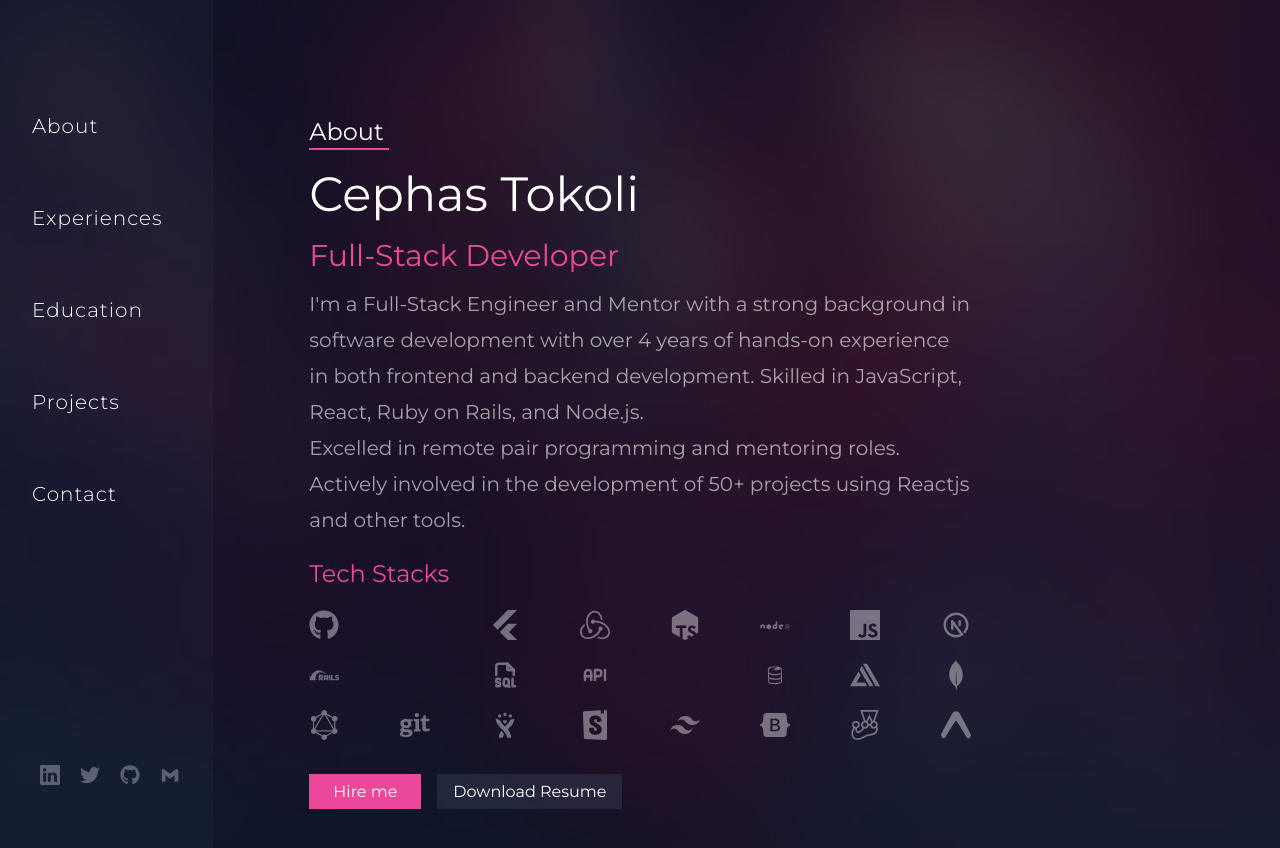
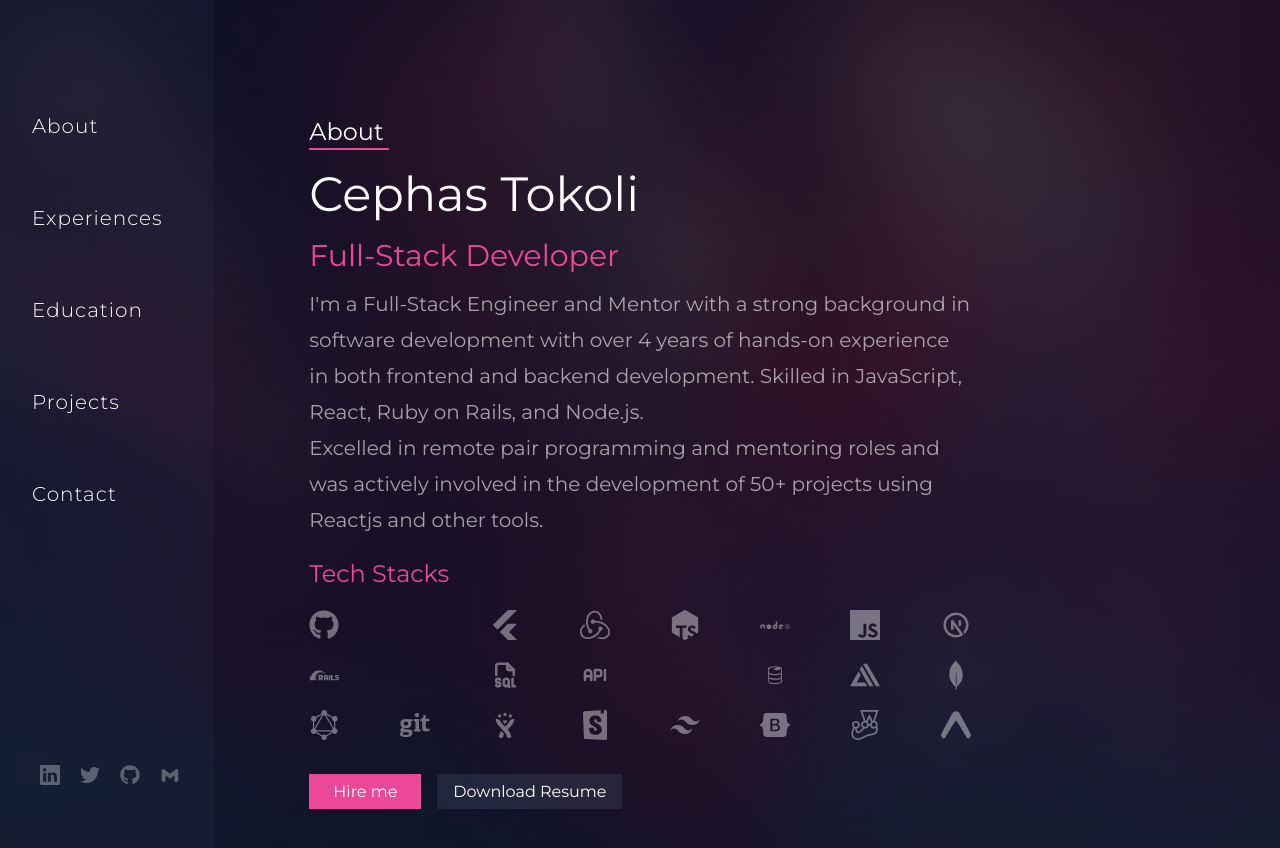
Before and after one commit to ctokoli/my_portfolio, a React (Vite) app: page / in a window 1280 px wide. Shown: the top 848 px of the page. Built offline with nearby package versions, Linux system fonts and the light colour scheme; some icons are missing.

Commit message:
Update aboutComponent.jsx

```diff
--- a/src/components/aboutComponent.jsx
+++ b/src/components/aboutComponent.jsx
@@ -10,7 +10,7 @@ const AboutComponent = () => {
             <h2 className="mt-5 text-3xl text-pink-500 animate__animated animate__fadeInDown duration-500 delay-200">Full-Stack Developer</h2>
             <div className="bg-size md:max-w-24 mt-3 opacity-60 animate__animated animate__slideInLeft duration-500 delay-200">
                 <p className=" md:text-xl md:leading-9 "> I&apos;m a Full-Stack Engineer and Mentor with a strong background in software development with over 4 years of hands-on experience in both frontend and backend development. Skilled in JavaScript, React, Ruby on Rails, and Node.js.</p>
-                <p className="md:text-xl md:leading-9 "> Excelled in remote pair programming and mentoring roles. Actively involved in the development of 50+ projects using Reactjs and other tools.</p>
+                <p className="md:text-xl md:leading-9 "> Excelled in remote pair programming and mentoring roles and was actively involved in the development of 50+ projects using Reactjs and other tools.</p>
             </div>
              <div>
                 <h2 className="mt-5 text-2xl text-pink-500 animate__animated animate__fadeInDown duration-500 delay-200 ">Tech Stacks</h2>
```
